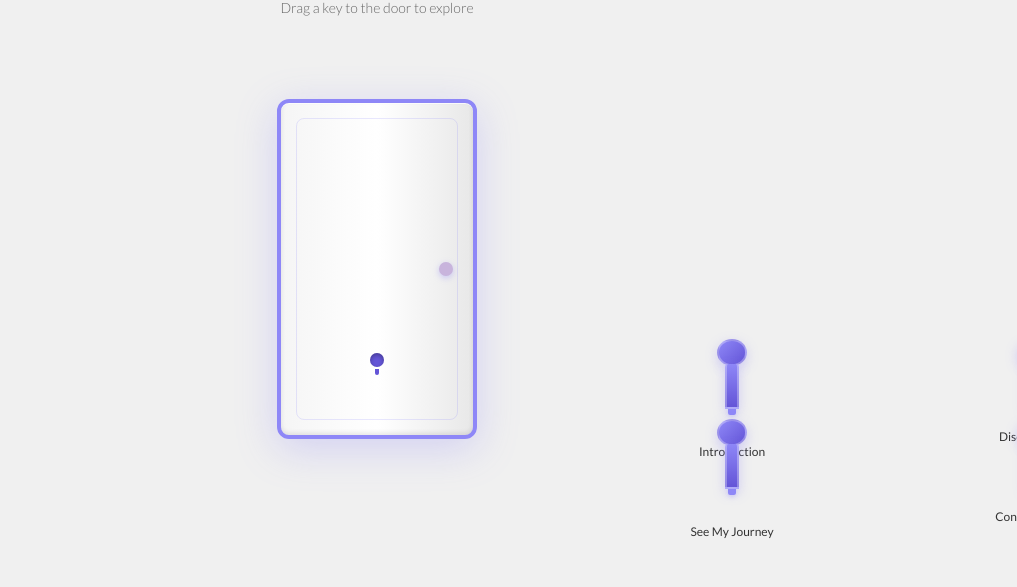
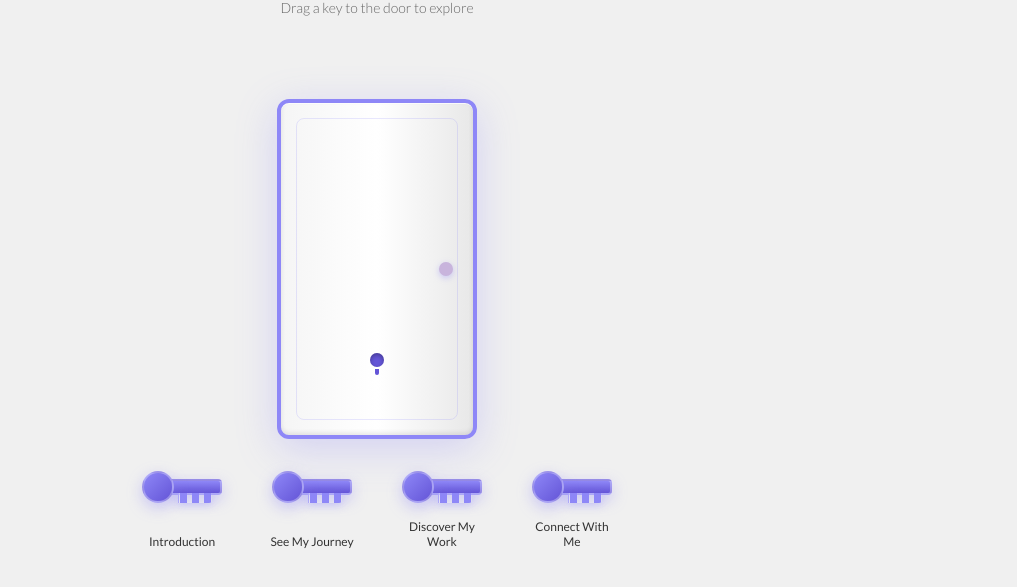
Before and after one commit to anu-peddada/WebDevFinalWebsite, a plain HTML site: page splash.html in a window 1280 px wide. Shown: the part 131-718 px from the top of the page, without its empty margins (263-1280 px from the left). Drawn offline with Linux system fonts and the light colour scheme; a web font is replaced by a local one.

Commit message:
Reposition keys horizontally below door, enhance key shape, improve drag visualization

```diff
--- a/splash.html
+++ b/splash.html
@@ -163,18 +163,18 @@
       display: none;
     }
 
-    /* Keys container - vertical hanging layout */
+    /* Keys container - horizontal line below door */
     .keys-container {
       position: fixed;
       width: 100%;
-      height: 100%;
+      height: 100px;
       bottom: auto;
       left: 0;
-      top: 0;
+      top: calc(50% + 200px);
       display: flex;
       justify-content: center;
-      align-items: center;
-      gap: 40px;
+      align-items: flex-start;
+      gap: 50px;
       pointer-events: none;
     }
 
@@ -187,72 +187,75 @@
       cursor: grab;
       user-select: none;
       transition: all 0.3s ease;
-      position: fixed;
+      position: relative;
     }
 
     .key.dragging {
       cursor: grabbing;
       z-index: 100 !important;
-      filter: drop-shadow(0 8px 20px rgba(142, 135, 247, 0.4));
+      filter: drop-shadow(0 8px 20px rgba(142, 135, 247, 0.5));
     }
 
-    /* Key visual - actual key shape hanging vertically */
+    /* Key visual - realistic key shape */
     .key-visual {
-      width: 30px;
-      height: 70px;
+      width: 80px;
+      height: 35px;
       position: relative;
       display: flex;
-      flex-direction: column;
       align-items: center;
     }
 
-    /* Key head (the round part at top) */
+    /* Key head (the round part) */
     .key-head {
-      width: 30px;
-      height: 30px;
+      width: 32px;
+      height: 32px;
       background: linear-gradient(135deg, rgb(142, 135, 247) 0%, rgb(100, 85, 215) 100%);
       border-radius: 50%;
-      box-shadow: 0 4px 12px rgba(142, 135, 247, 0.35);
+      position: absolute;
+      left: 0;
+      box-shadow: 0 5px 15px rgba(142, 135, 247, 0.4);
       border: 2px solid rgba(255, 255, 255, 0.3);
+      z-index: 2;
     }
 
-    /* Key shaft and teeth hanging down */
+    /* Key shaft and teeth */
     .key-teeth {
-      width: 14px;
-      height: 50px;
+      position: absolute;
+      left: 24px;
+      width: 56px;
+      height: 16px;
       background: linear-gradient(180deg, rgb(142, 135, 247) 0%, rgb(100, 85, 215) 100%);
-      border-radius: 3px 3px 0 0;
-      box-shadow: 0 4px 12px rgba(142, 135, 247, 0.35);
+      border-radius: 0 4px 4px 0;
+      box-shadow: 0 5px 15px rgba(142, 135, 247, 0.4);
       border: 2px solid rgba(255, 255, 255, 0.3);
-      border-top: none;
-      margin-top: -2px;
-      position: relative;
+      border-left: none;
+      z-index: 1;
     }
 
     /* Key teeth pattern on shaft */
     .key-teeth::after {
       content: '';
       position: absolute;
-      bottom: -8px;
-      left: 50%;
-      transform: translateX(-50%);
-      width: 8px;
-      height: 8px;
+      bottom: -10px;
+      right: 8px;
+      width: 32px;
+      height: 10px;
       background: repeating-linear-gradient(
-        0deg,
+        90deg,
         rgb(142, 135, 247) 0px,
-        rgb(142, 135, 247) 6px,
-        transparent 6px,
-        transparent 10px
+        rgb(142, 135, 247) 7px,
+        transparent 7px,
+        transparent 12px
       );
-      border-radius: 0 0 2px 2px;
-      box-shadow: 0 2px 4px rgba(142, 135, 247, 0.3);
+      border-radius: 0 0 3px 0;
+      box-shadow: 0 3px 8px rgba(142, 135, 247, 0.3);
+      border-left: 2px solid rgba(255, 255, 255, 0.3);
     }
 
     /* Key label */
     .key-label {
       position: absolute;
-      bottom: -50px;
+      bottom: -45px;
       left: 50%;
       transform: translateX(-50%);
       width: 85px;
@@ -266,8 +269,8 @@
 
     /* Key hover animation */
     .key:hover .key-visual {
-      transform: scale(1.3);
-      filter: drop-shadow(0 6px 16px rgba(142, 135, 247, 0.5));
+      transform: translateY(-8px) scale(1.15);
+      filter: drop-shadow(0 8px 18px rgba(142, 135, 247, 0.5));
     }
 
     /* Key drop animation */
--- a/splash.js
+++ b/splash.js
@@ -33,17 +33,11 @@ class DraggableKey {
       <div class="key-label">${this.data.label}</div>
     `;
 
-    // Position keys vertically - left and right of door
-    const doorContainer = document.querySelector('.door-container');
-    const isLeft = this.index < 2;
-    const positionIndex = isLeft ? this.index : this.index - 2;
-
-    const baseX = isLeft ? window.innerWidth / 2 - 150 : window.innerWidth / 2 + 150;
-    const baseY = window.innerHeight / 2 - 80 + (positionIndex * 80);
-
-    keyDiv.style.left = baseX + 'px';
-    keyDiv.style.top = baseY + 'px';
-    keyDiv.style.transform = 'translate(-50%, -50%)';
+    // Position keys horizontally below door
+    keyDiv.style.position = 'relative';
+    keyDiv.style.left = 'auto';
+    keyDiv.style.top = 'auto';
+    keyDiv.style.transform = 'none';
 
     // Drag events
     keyDiv.addEventListener('dragstart', (e) => this.onDragStart(e));
@@ -74,25 +68,22 @@ class DraggableKey {
     e.dataTransfer.effectAllowed = 'move';
     e.dataTransfer.setData('keyIndex', this.index);
 
-    // Get the key element bounds for positioning during drag
+    // Create a visual representation of the key for dragging
+    const keyVisual = this.element.querySelector('.key-visual');
+    const clone = keyVisual.cloneNode(true);
+    clone.style.position = 'absolute';
+    clone.style.top = '-9999px';
+    clone.style.width = '80px';
+    clone.style.height = '35px';
+    document.body.appendChild(clone);
+    e.dataTransfer.setDragImage(clone, 40, 17);
+
+    setTimeout(() => document.body.removeChild(clone), 0);
+
+    // Store initial position for touch drag
     const rect = this.element.getBoundingClientRect();
     this.dragStartX = rect.left;
     this.dragStartY = rect.top;
-
-    // Custom drag image
-    const dragImage = document.createElement('div');
-    dragImage.style.width = '70px';
-    dragImage.style.height = '30px';
-    dragImage.style.background = 'linear-gradient(135deg, rgb(142, 135, 247) 0%, rgb(100, 85, 215) 100%)';
-    dragImage.style.borderRadius = '50% 3px 3px 50%';
-    dragImage.style.position = 'absolute';
-    dragImage.style.top = '-9999px';
-    document.body.appendChild(dragImage);
-    e.dataTransfer.setDragImage(dragImage, 35, 15);
-
-    // Make element follow cursor during drag
-    this.element.style.position = 'fixed';
-    this.element.style.zIndex = '1000';
   }
 
   onDragEnd(e) {
@@ -154,16 +145,10 @@ class DraggableKey {
   }
 
   resetPosition() {
-    const isLeft = this.index < 2;
-    const positionIndex = isLeft ? this.index : this.index - 2;
-
-    const baseX = isLeft ? window.innerWidth / 2 - 150 : window.innerWidth / 2 + 150;
-    const baseY = window.innerHeight / 2 - 80 + (positionIndex * 80);
-
-    this.element.style.position = 'fixed';
-    this.element.style.left = baseX + 'px';
-    this.element.style.top = baseY + 'px';
-    this.element.style.transform = 'translate(-50%, -50%)';
+    this.element.style.position = 'relative';
+    this.element.style.left = 'auto';
+    this.element.style.top = 'auto';
+    this.element.style.transform = 'none';
   }
 
   openDoor() {
```
